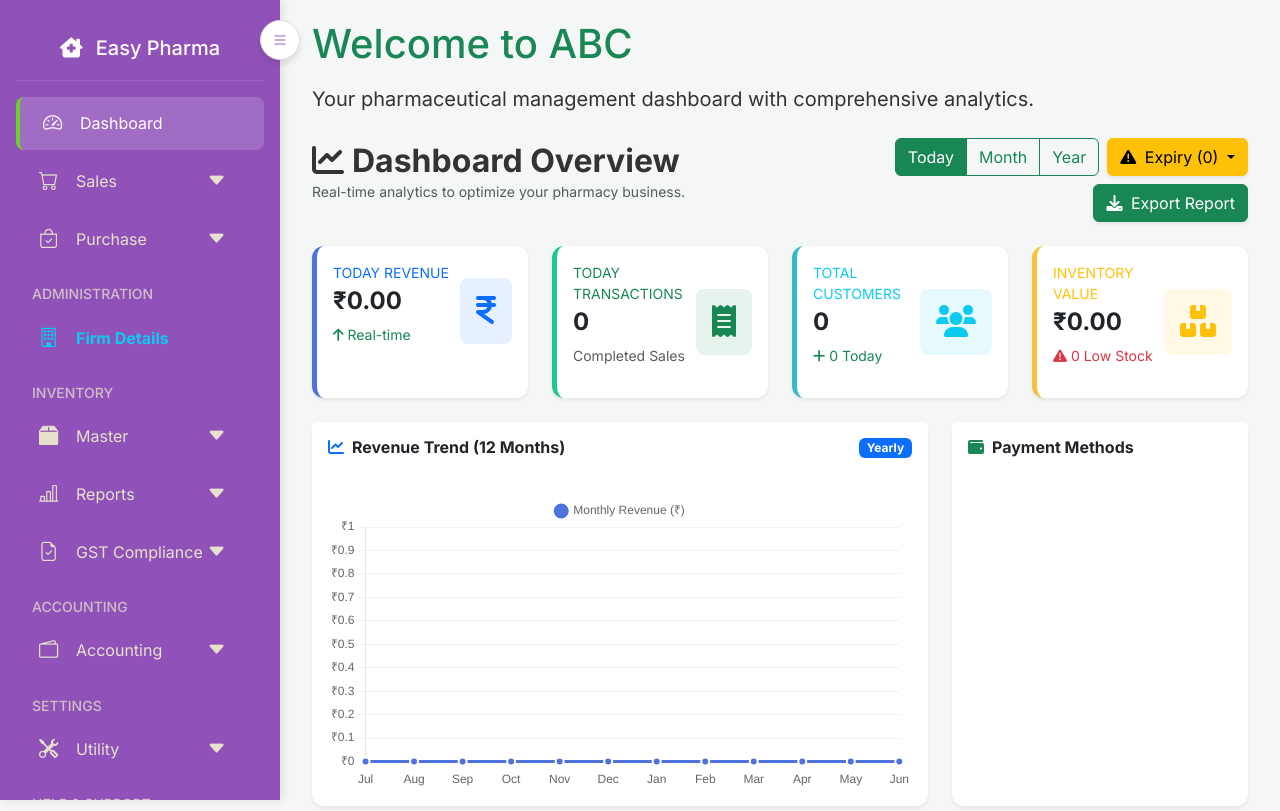
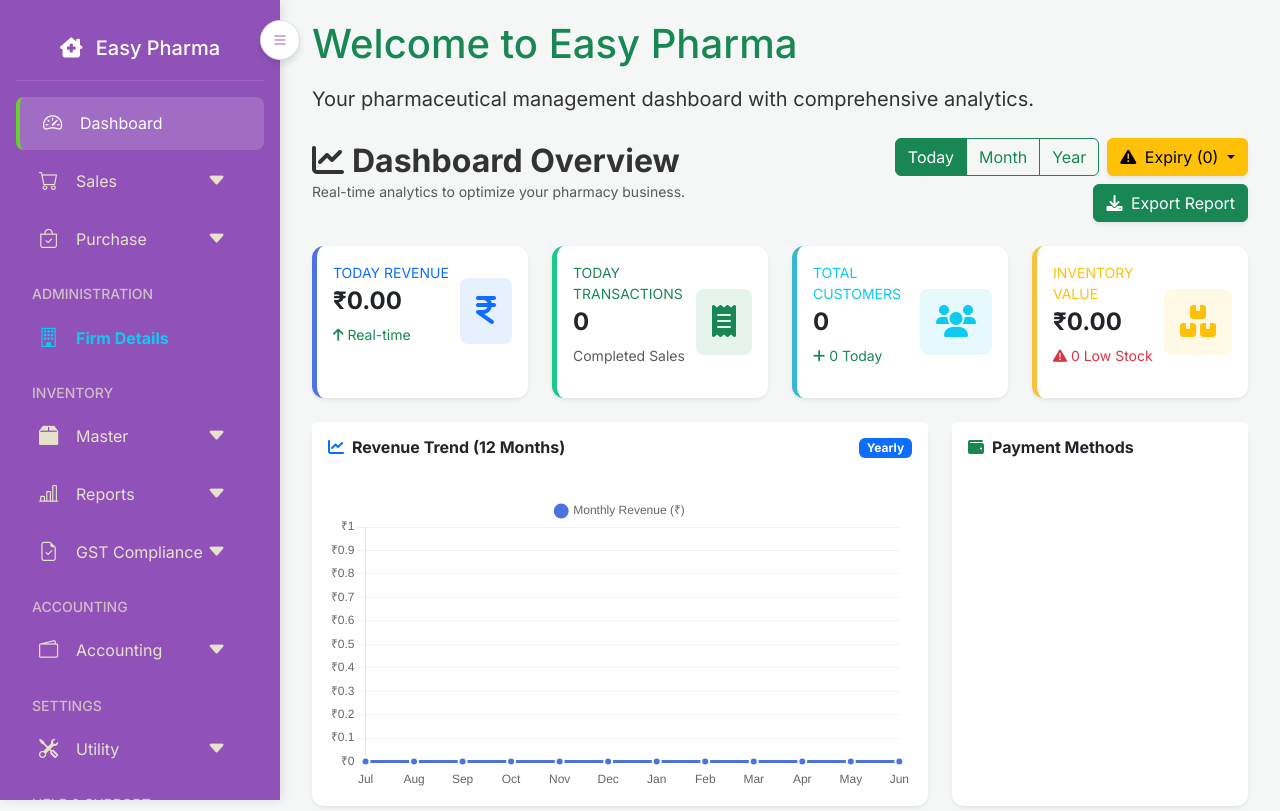
Before and after one commit to farooq1993/easy-pharma, a Django app: page /home in a window 1280 px wide. Shown: the top 811 px of the page. Run offline with Django 5.2, Linux system fonts and the light colour scheme; data that the repository does not hold is empty; parts of the project's set-up code (start-up, migrations or seed data) failed here and were passed over.

Commit message:
add name in home.html

```diff
--- a/easypharma/templates/home.html
+++ b/easypharma/templates/home.html
@@ -5,7 +5,7 @@
 <div class="container">
     <div class="row">
         <div class="col">
-            <h1 class="mb-3 text-success">Welcome to ABC </h1>
+            <h1 class="mb-3 text-success">Welcome to Easy Pharma </h1>
             <p class="lead">Your pharmaceutical management dashboard with comprehensive analytics.</p>
         </div>
     </div>
```
